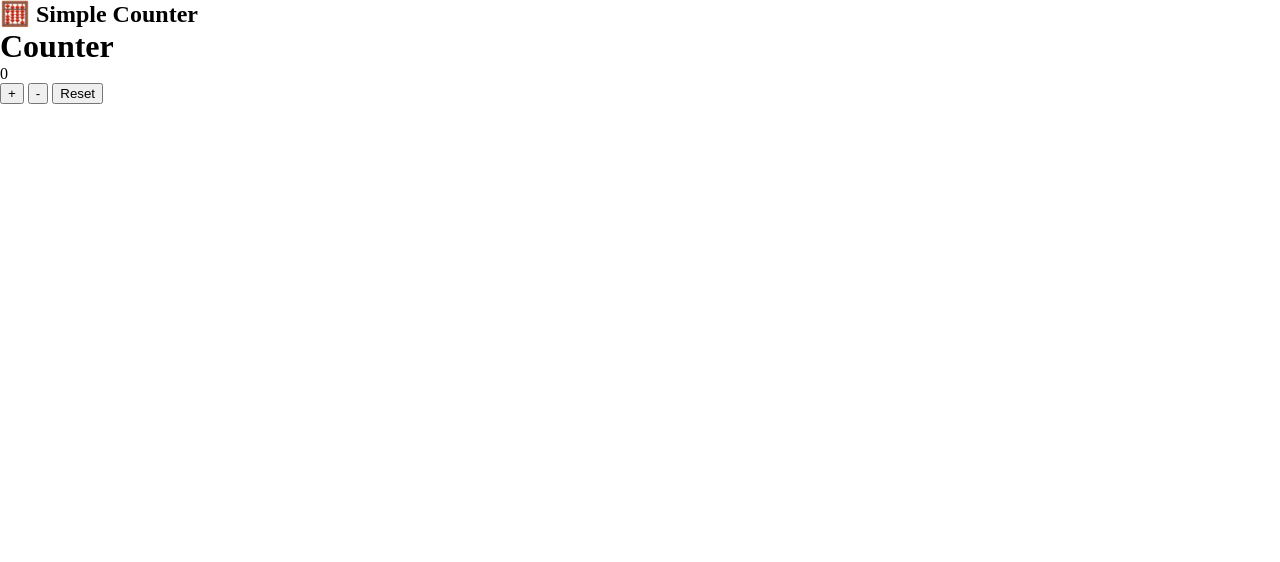
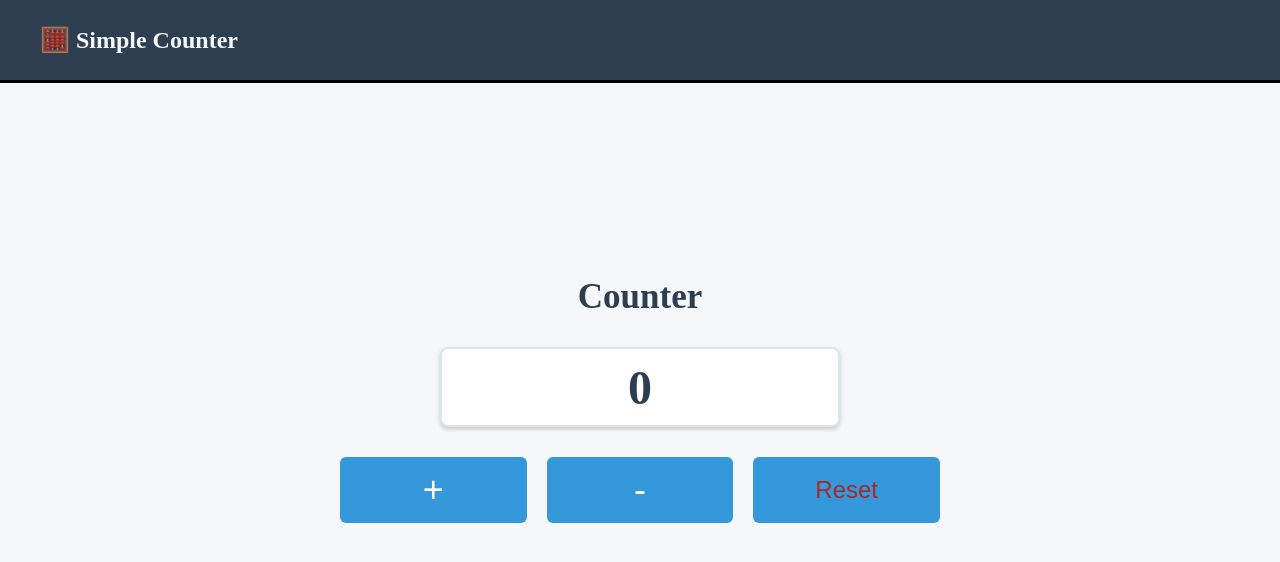
Before and after one commit to Malkarsen/AIT-Git-Project-Counter, a plain HTML site: page index.html in a window 1280 px wide. Drawn offline with Linux system fonts and the light colour scheme.

Commit message:
Resolved issue #2

```diff
--- a/styles.css
+++ b/styles.css
@@ -24,4 +24,76 @@ li {
   display: flex;
   flex-direction: column;
   min-height: 100%;
+  background-color: rgb(245, 247, 250);
 }
+
+.app_header {
+  width: 100%;
+  position: fixed;
+  z-index: 1;
+  display: flex;
+  justify-content: space-between;
+  align-items: center;
+  border-bottom: solid black;
+  background-color: rgb(44, 62, 80);
+  height: 70px;
+  padding: 40px;
+  color: rgb(245, 247, 250);
+}
+
+.counter {
+  display: flex;
+  flex: 1;
+  justify-content: center;
+  align-items: center;
+  flex-direction: column;
+  gap: 30px;
+}
+
+.value {
+  display: flex;
+  width: 400px;
+  height: 80px;
+  justify-content: center;
+  align-items: center;
+  border-radius: 8px;
+  font-size: 48px;
+  font-weight: bold;
+  color: rgb(44, 62, 80);
+  border: 2px solid rgb(223, 230, 233);
+  background-color: rgb(255, 255, 255);
+  box-shadow: 0 2px 4px rgba(0, 0, 0, 0.2);
+}
+
+.button {
+  display: flex;
+  width: 100%;
+  max-width: 600px;
+  justify-content: center;
+  gap: 20px;
+}
+
+.button button {
+  flex: 1;
+  padding: 12px 0;
+  font-size: 24px;
+  background-color: rgb(52, 152, 219);
+  border: none;
+  border-radius: 6px;
+  color: white;
+  cursor: pointer;
+}
+
+h1 {
+  color: rgb(44, 62, 80);
+  font-size: 35px;
+}
+
+#increment,
+#decrement {
+  font-size: 36px;
+}
+
+#reset {
+  color: rgb(164, 42, 42);
+}
```
Also changed, not shown: 2 other files.
